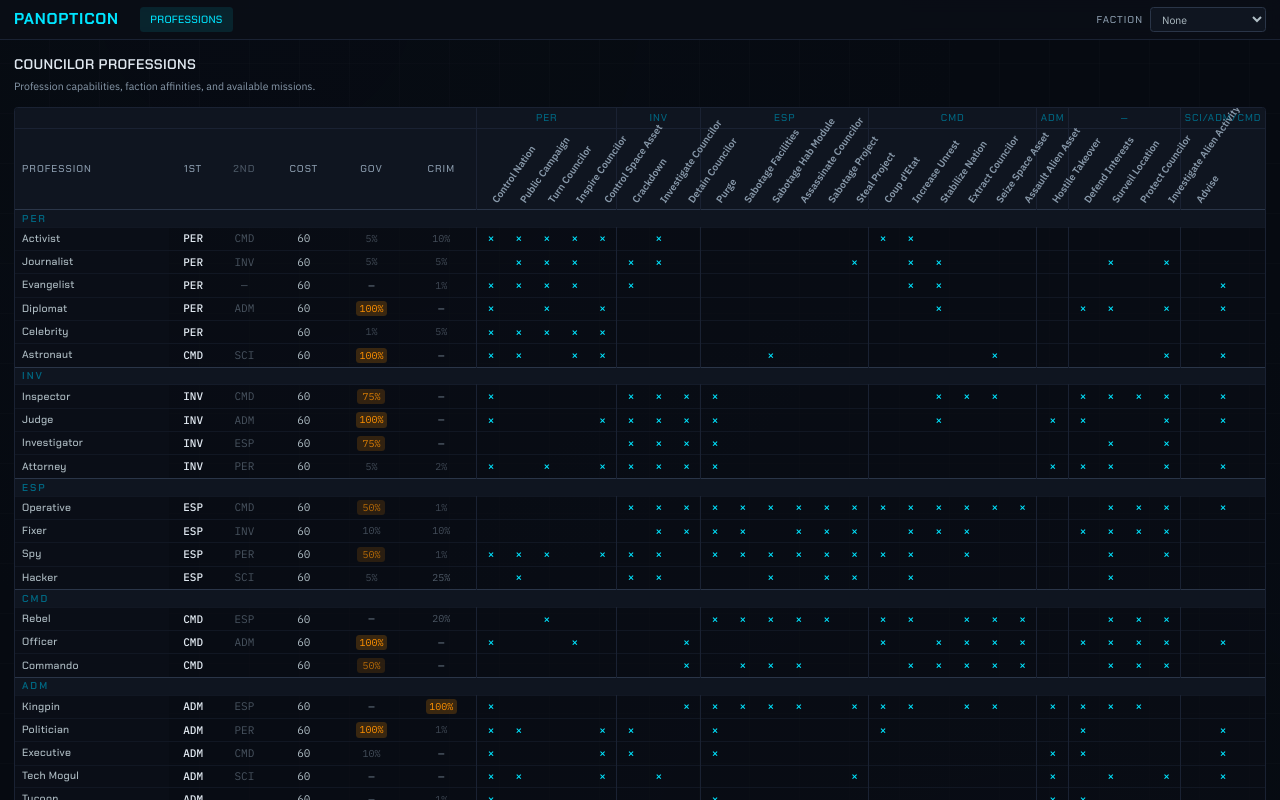
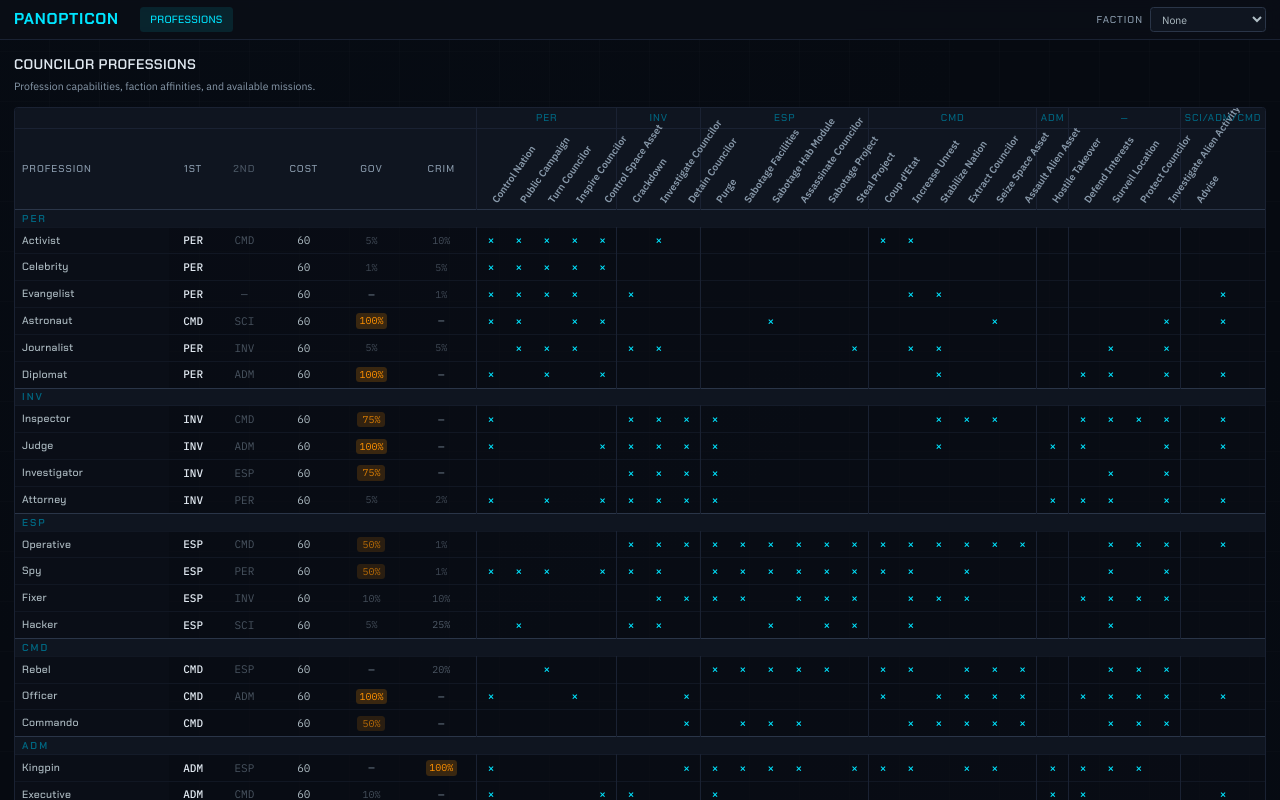
Before and after one commit to tessro/panopticon, a React (Vite) app: page /professions in a window 1280 px wide. Shown: the top 800 px of the page. Built offline with nearby package versions, Linux system fonts and the light colour scheme.

Commit message:
feat: taller profession rows and sort by category mission count
- Increase row cell padding (py-1 → py-1.5) so long profession names
  don't overflow
- Sort professions within each stat group by number of supported
  missions in that group's category (descending)

```diff
--- a/src/components/professions/ProfessionsTable.tsx
+++ b/src/components/professions/ProfessionsTable.tsx
@@ -69,7 +69,7 @@ export function ProfessionsTable({ councilorTypes, missions, traits }: Props) {
     return result;
   }, [groupedMissions]);
 
-  // Group councilor types by stat group
+  // Group councilor types by stat group, sorted by # of missions in that group's category
   const groupedProfessions = useMemo(() => {
     const groups = new Map<string, CouncilorType[]>();
     for (const g of PROFESSION_STAT_GROUP_ORDER) {
@@ -79,8 +79,19 @@ export function ProfessionsTable({ councilorTypes, missions, traits }: Props) {
       const group = getProfessionStatGroup(ct);
       groups.get(group)?.push(ct);
     }
+    // Sort within each group by count of supported missions in that category (descending)
+    for (const [statGroup, professions] of groups) {
+      const categoryMissions =
+        groupedMissions.get(statGroup as MissionGroup) ?? [];
+      const missionNames = new Set(categoryMissions.map((m) => m.name));
+      professions.sort((a, b) => {
+        const aCount = a.missions.filter((n) => missionNames.has(n)).length;
+        const bCount = b.missions.filter((n) => missionNames.has(n)).length;
+        return bCount - aCount;
+      });
+    }
     return groups;
-  }, [councilorTypes]);
+  }, [councilorTypes, groupedMissions]);
 
   const [hoveredMission, setHoveredMission] = useState<string | null>(null);
 
@@ -266,7 +277,7 @@ function ProfessionRow({
     <tr className={`border-t border-[var(--color-slate)]/50 transition-colors hover:bg-[var(--color-slate)]/30 ${missionHighlight ? "bg-[var(--color-cyan)]/8" : ""}`}>
       {/* Profession name */}
       <td
-        className={`sticky left-0 z-10 px-2 py-1 font-display text-xs font-medium tracking-wide ${nameClass}`}
+        className={`sticky left-0 z-10 px-2 py-1.5 font-display text-xs font-medium tracking-wide ${nameClass}`}
       >
         {affinity === "ban" ? (
           <span className="line-through opacity-50">{ct.friendlyName}</span>
@@ -276,27 +287,27 @@ function ProfessionRow({
       </td>
 
       {/* Primary stat */}
-      <td className="px-1 py-1 text-center font-mono text-[11px] font-medium text-[var(--color-light)]">
+      <td className="px-1 py-1.5 text-center font-mono text-[11px] font-medium text-[var(--color-light)]">
         {STAT_ABBREV[ct.primaryStat]}
       </td>
 
       {/* Secondary stat */}
-      <td className="px-1 py-1 text-center font-mono text-[11px] text-[var(--color-ash)]/50">
+      <td className="px-1 py-1.5 text-center font-mono text-[11px] text-[var(--color-ash)]/50">
         {secondaryStat ? STAT_ABBREV[secondaryStat] : "—"}
       </td>
 
       {/* Cost */}
-      <td className="px-1 py-1 text-center font-mono text-[11px]">
+      <td className="px-1 py-1.5 text-center font-mono text-[11px]">
         <CostCell cost={cost} affinity={affinity} />
       </td>
 
       {/* Government trait */}
-      <td className="px-1 py-1 text-center font-mono text-[10px] text-[var(--color-ash)]">
+      <td className="px-1 py-1.5 text-center font-mono text-[10px] text-[var(--color-ash)]">
         {govChance > 0 ? <TraitBadge chance={govChance} /> : "—"}
       </td>
 
       {/* Criminal trait */}
-      <td className="px-1 py-1 text-center font-mono text-[10px] text-[var(--color-ash)]">
+      <td className="px-1 py-1.5 text-center font-mono text-[10px] text-[var(--color-ash)]">
         {crimChance > 0 ? <TraitBadge chance={crimChance} /> : "—"}
       </td>
 
@@ -309,7 +320,7 @@ function ProfessionRow({
         return (
           <td
             key={m.name}
-            className={`px-0 py-1 text-center ${isFirstInGroup ? "border-l border-[var(--color-slate)]" : ""}`}
+            className={`px-0 py-1.5 text-center ${isFirstInGroup ? "border-l border-[var(--color-slate)]" : ""}`}
           >
             {has && (
               <span className="font-mono text-[11px] font-medium text-[var(--color-cyan)]">
```
